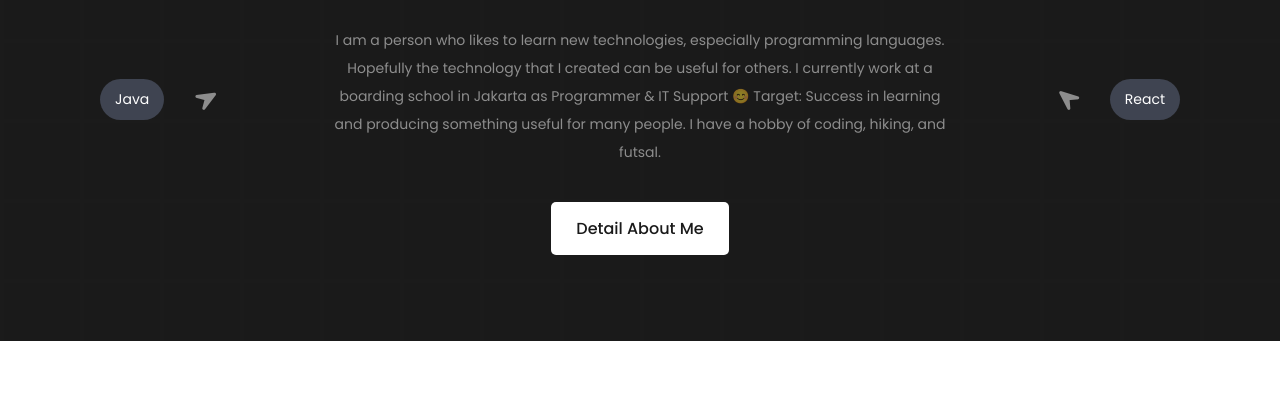
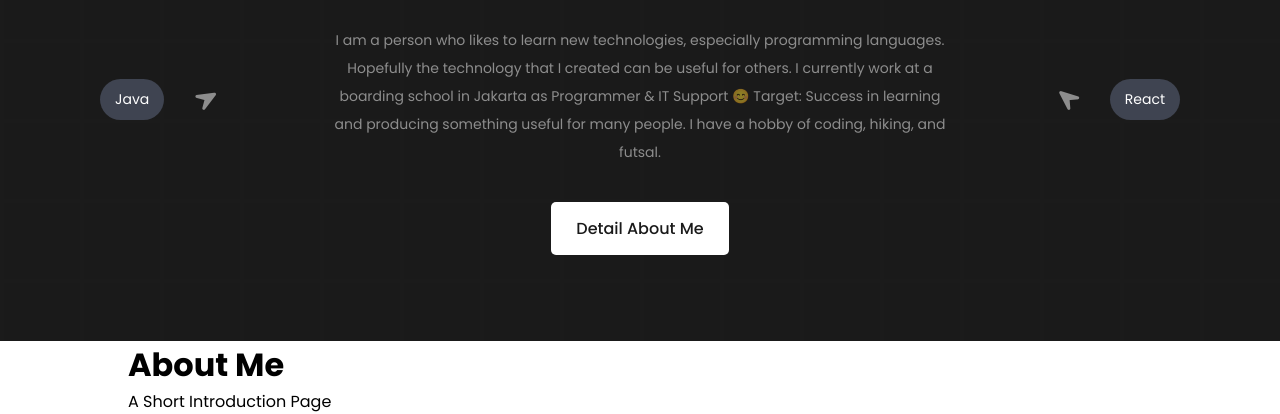
Before and after one commit to robbytrujillo/portone, a plain HTML site: page index.html in a window 1280 px wide. Shown: the part 521-935 px from the top of the page. Before the commit the page ends 862 px from the top, so only its background shows below. Drawn offline with Linux system fonts and the light colour scheme.

Commit message:
about section portofoliosatu

```diff
--- a/index.html
+++ b/index.html
@@ -97,6 +97,17 @@
      </div>
     <!-- todo Header End -->
 
+     <!-- todo About Start -->
+      <div class="about">
+        <div class="container">
+            <div class="title">
+                <h1>About Me</h1>
+                <p>A Short Introduction Page</p>
+            </div>
+        </div>
+      </div>
+     <!-- todo About End -->
+
     <!-- JS -->
      <script src="dist/js/script.js"></script>
 </body>
```
